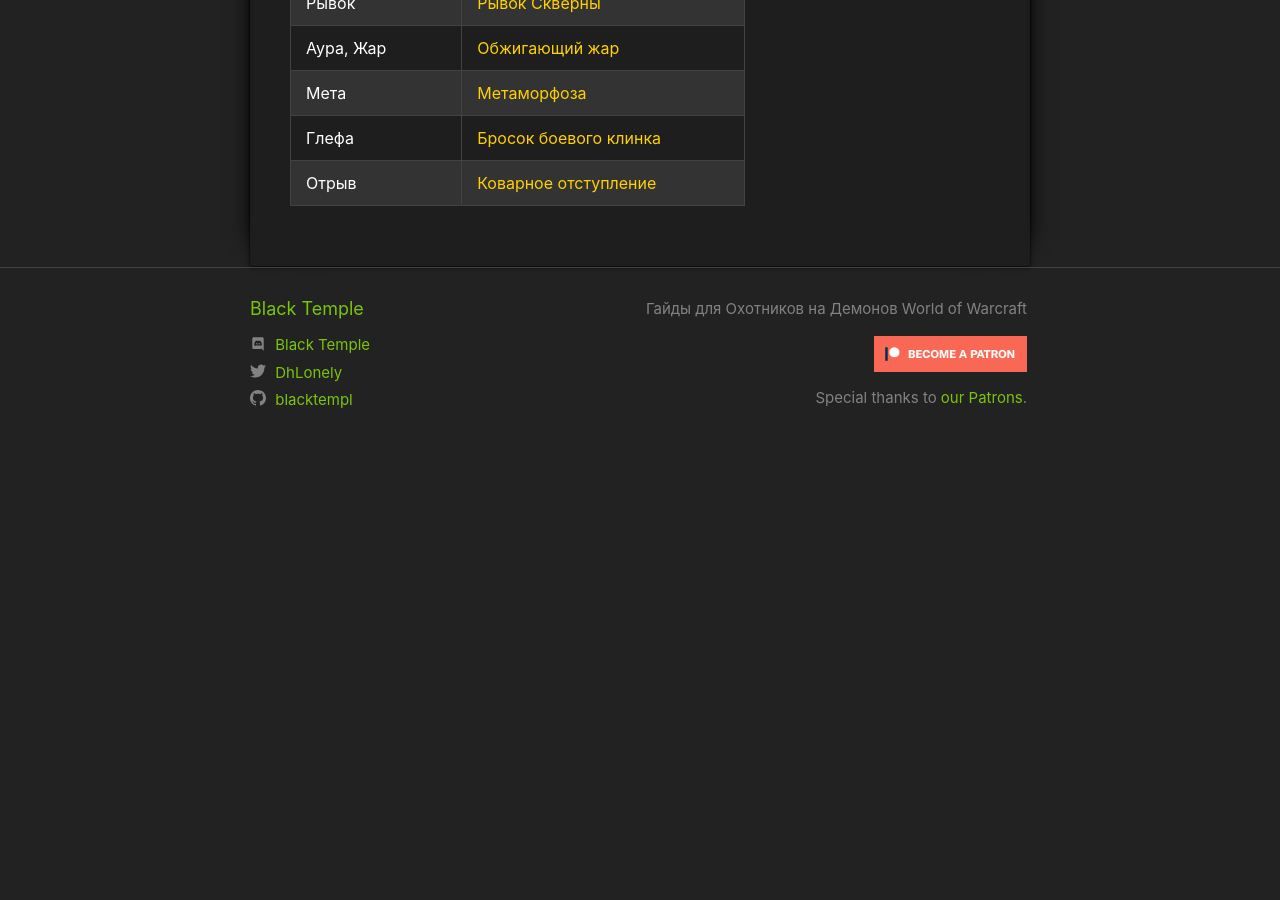
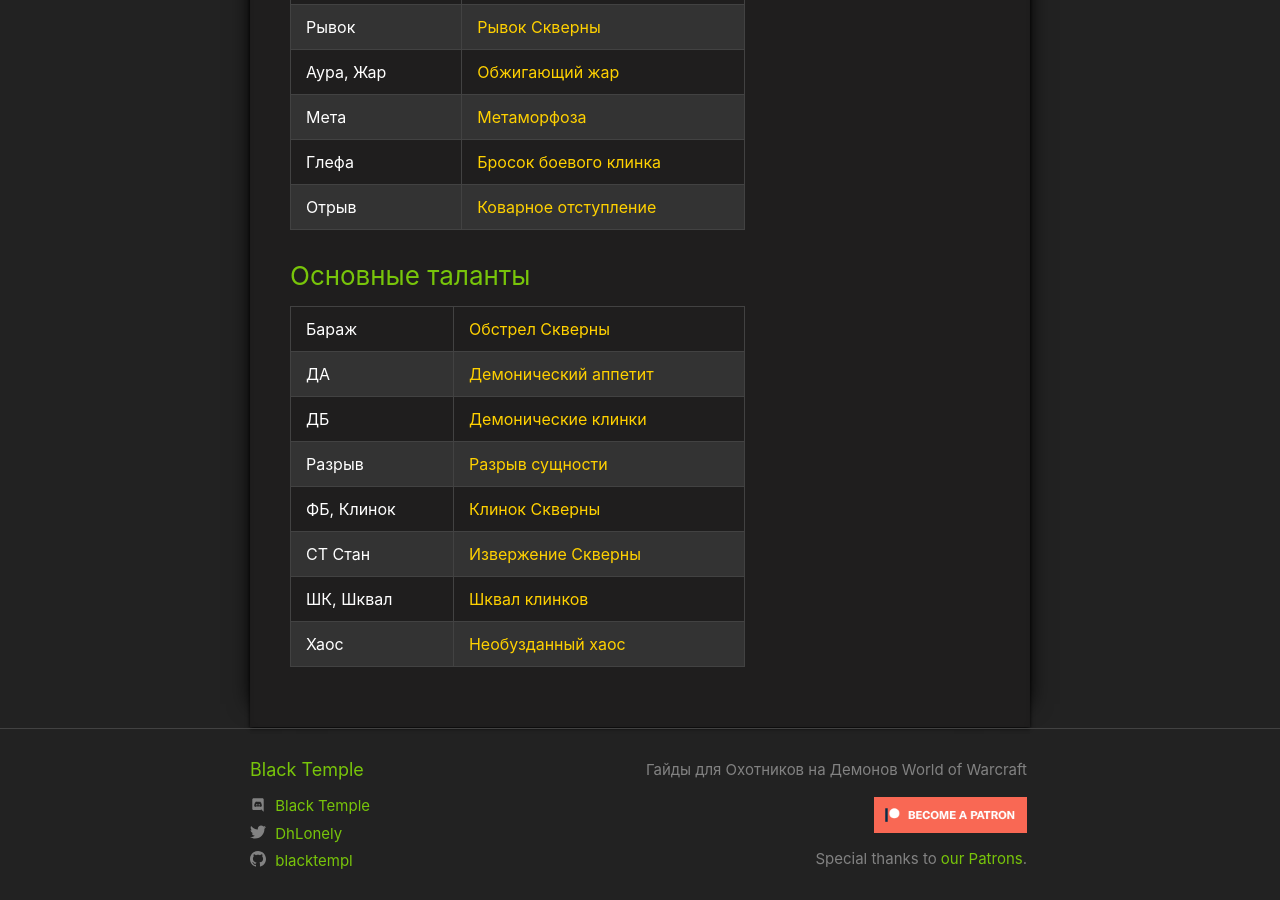
Before and after one commit to blacktempl/blacktempl.github.io, a Jekyll site: the page built from guide/havoc/common-terms.md, in a window 1280 px wide and 900 px high, scrolled down 3039 px. Built offline with Jekyll 4.4.1, drawn with Linux system fonts in a browser that asks for light colours; a script that is not in the unit is left out; comment, search, counter and statistics services are not loaded; before the commit the page ends 3511 px from its top, so only the background shows below that.

Commit message:
+сокращения

```diff
--- a/_data/talent.yml
+++ b/_data/talent.yml
@@ -27,6 +27,9 @@ Demonic: <a href="https://ru.wowhead.com/spell=213410" target="blank">Демон
 Fel_Barrage: <a href="https://ru.wowhead.com/spell=258925" target="blank">Обстрел Скверны</a>
 Felblade: <a href="https://ru.wowhead.com/spell=232893" target="blank">Клинок Скверны</a>
 Demon_Blades: <a href="https://ru.wowhead.com/spell=203555" target="blank">Демонические клинки</a>
+Fel_Eruption: <a href="https://ru.wowhead.com/spell=211881" target="blank">Извержение Скверны</a>
+Demonic_Appetite: <a href="https://ru.wowhead.com/spell=206478" target="blank">Демонический аппетит</a>
+
 
 #Удаленный талант
 Nemesis: <a href="https://ru.wowhead.com/spell=206491" target="blank">Заклятый враг</a>
--- a/guide/havoc/common-terms.md
+++ b/guide/havoc/common-terms.md
@@ -109,3 +109,39 @@ toc: true
     <td>{{ site.data.spell.Vengeful_Retreat }}</td>
   </tr>
 </table>
+
+### Основные таланты
+<table style="width:65%;">
+  <tr>
+    <td>Бараж</td>
+    <td>{{ site.data.talent.Fel_Barrage }}</td>
+  </tr>
+  <tr>
+    <td>ДА</td>
+    <td>{{ site.data.talent.Demonic_Appetite }}</td>
+  </tr>
+  <tr>
+    <td>ДБ</td>
+    <td>{{ site.data.talent.Demon_Blades }}</td>
+  </tr>
+  <tr>
+    <td>Разрыв</td>
+    <td>{{ site.data.talent.Essence_Break }}</td>
+  </tr>
+  <tr>
+    <td>ФБ, Клинок</td>
+    <td>{{ site.data.talent.Felblade }}</td>
+  </tr>
+  <tr>
+    <td>СТ Стан</td>
+    <td>{{ site.data.talent.Fel_Eruption }}</td>
+  </tr>
+  <tr>
+    <td>ШК, Шквал</td>
+    <td>{{ site.data.talent.Glaive_Tempest }}</td>
+  </tr>
+  <tr>
+    <td>Хаос</td>
+    <td>{{ site.data.talent.Unbound_Chaos }}</td>
+  </tr>
+</table>
```
